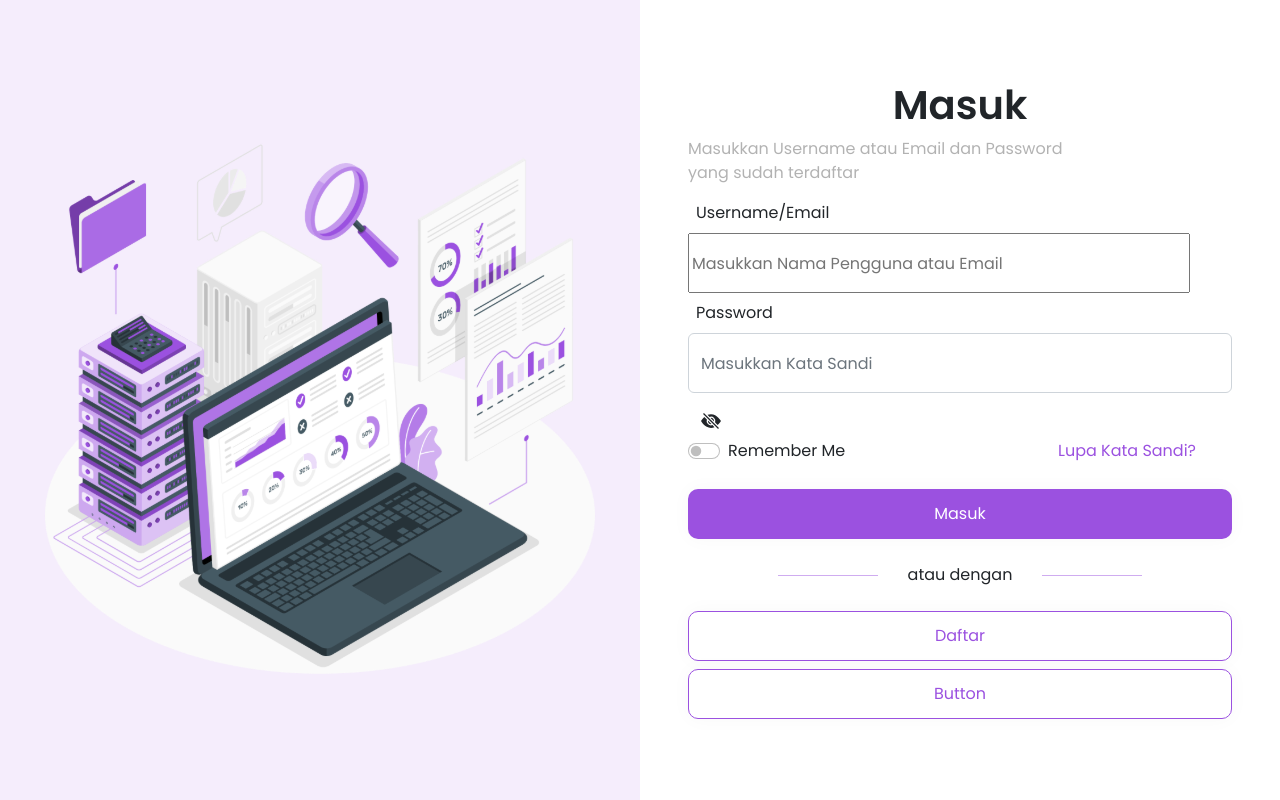
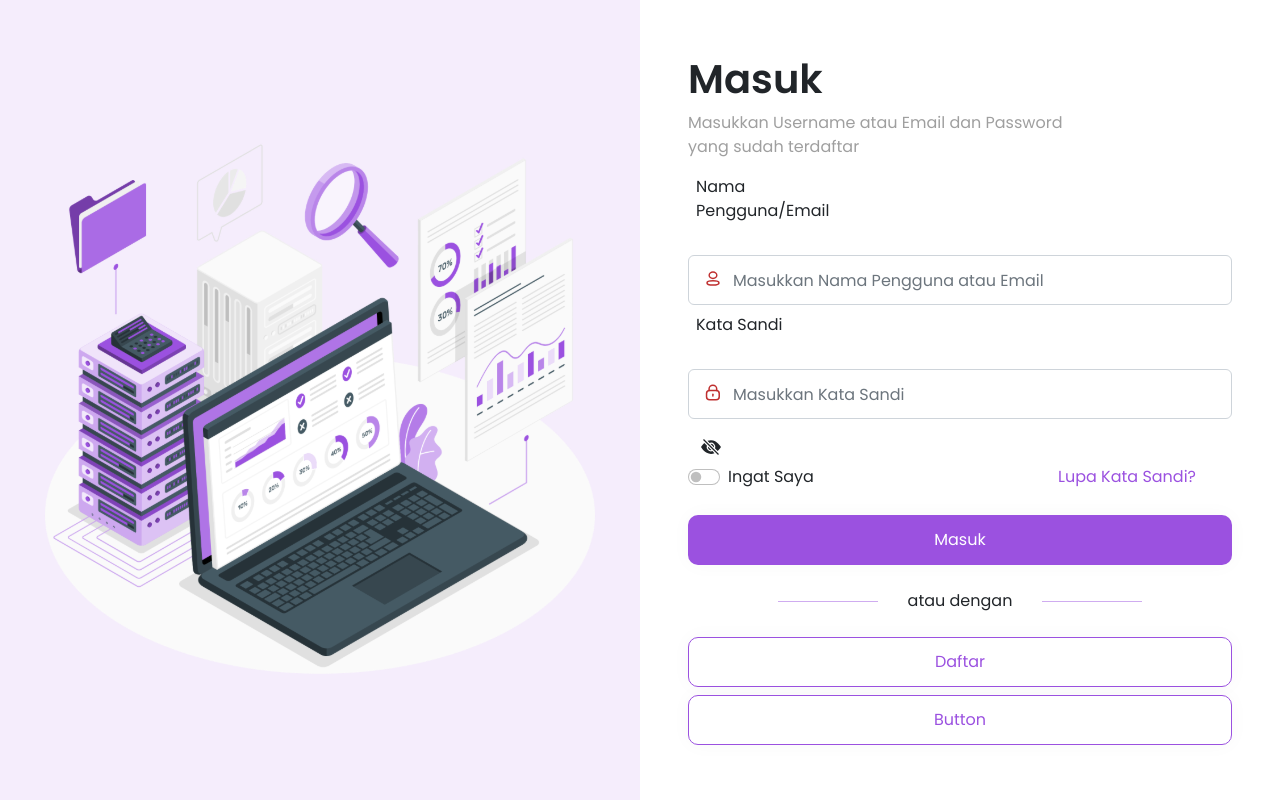
Before and after one commit to mykoakbar/POS-Madjou, a Vue app: page /#/ in a window 1280 px wide. Built offline with nearby package versions, Linux system fonts and the light colour scheme; what vue-toast-notification would draw is missing.

Commit message:
Tambahan Logo

```diff
--- a/src/views/Login/LoginView.vue
+++ b/src/views/Login/LoginView.vue
@@ -11,18 +11,22 @@
       <div class="col g-0">
         <div class="rightside d-inline-flex align-items-center">
           <div class="container px-5">
-            <h1><strong><center>Masuk</center></strong></h1>
-            <p style="weight: 400; color: rgba(0, 0, 0, 0.3);">Masukkan Username atau Email dan Password <br> yang sudah terdaftar</p>
+            <h1><strong>Masuk</strong></h1>
+            <p style="weight: 400; color: #9F9F9F;">Masukkan Username atau Email dan Password <br> yang sudah terdaftar</p>
             <form>
                   <b-col sm="3">
-                      <label class="ms-2">Username/Email</label>
+                      <label class="ms-2">Nama Pengguna/Email</label>
                   </b-col>
-                  <input class="form-input1 my-2" v-model="email" type="text" :state="error.stateEmail" placeholder="Masukkan Nama Pengguna atau Email">
+
+                  <div class="iconpengguna"><img src="assets/icon-pengguna.svg" alt=""></div>
+                  <b-form-input class="form-input1 my-2" v-model="email" type="text" :state="error.stateEmail" placeholder="Masukkan Nama Pengguna atau Email"></b-form-input>
                   <div class="text-danger" v-if="error.email">{{ error.email }}</div>
 
                   <b-col sm="3">
-                      <label class="ms-2">Password</label>
+                      <label class="ms-2">Kata Sandi</label>
                   </b-col>
+
+                  <div class="iconsandi"><img src="assets/icon-katasandi.svg" alt=""></div>
                   <b-form-input class="form-input2 my-2" v-model="password" :type="inputType" :state="error.statePass" placeholder="Masukkan Kata Sandi"></b-form-input>
                   <div class="text-danger" v-if="error.password">{{ error.password }}</div>
                   <a class="btn" v-on:click="tampilSandi">
@@ -33,7 +37,7 @@
                   <div class="row container">
                       <div class="col form-check form-switch form-check">
                           <input class="form-check-input" type="checkbox" id="flexSwitchCheck">
-                          <label class="form-check-label" for="flexSwitchCheck">Remember Me</label>
+                          <label class="form-check-label" for="flexSwitchCheck">Ingat Saya</label>
                       </div>
                       <div class="col text-end lupa-password">
                         <router-link to="/Login/resetPassword/resetPasswordView"><a>Lupa Kata Sandi?</a></router-link>
@@ -157,14 +161,30 @@ export default {
 }
 .form-input1{
     width: 502px;
-    height: 60px;
+    height: 50px;
     left: 792px;
+    padding: 0.375rem 2.75rem !important;
 }
+
 .form-input2{
     width: 502px;
-    height: 60px;
+    height: 50px;
     left: 792px;
+    padding: 0.375rem 2.75rem !important;
 }
+
+.iconpengguna{
+  position: relative;
+  top: 43px;
+  left: 15px;
+}
+
+.iconsandi{
+  position: relative;
+  top: 43px;
+  left: 15px;
+}
+
 .lupa-password a{
     color: #9B51E0;
     text-decoration: none;
```
Also changed, not shown: public/assets/icon-katasandi.svg (added), public/assets/icon-pengguna.svg (added).
